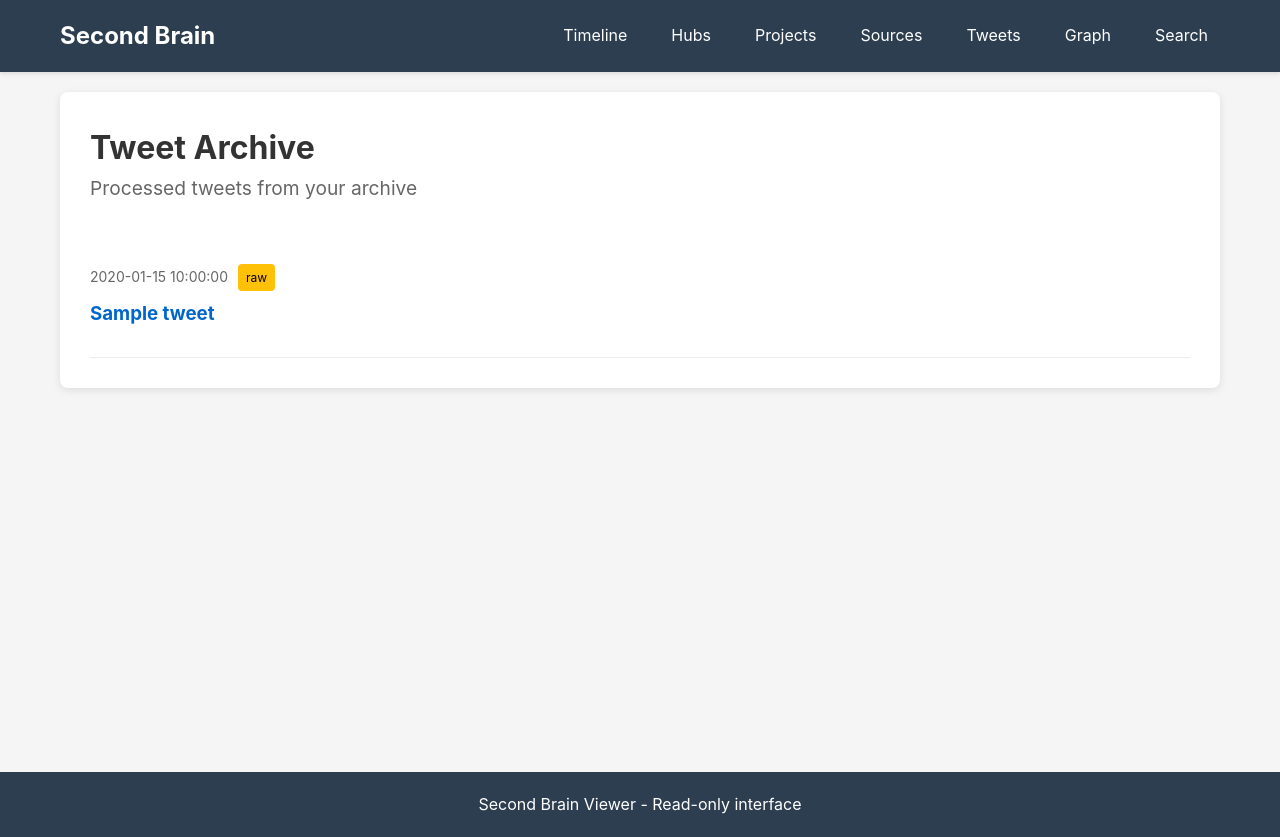
After one commit to Connoise/Kani-miso, a Flask app: template scripts/viewer/templates/tweets.html in a window 1280 px wide. The commit adds this page. Run offline with Flask 3, Linux system fonts and the light colour scheme; the template is opened without the code that fills it: most values are stand-ins (such as "Sample title", 1, 10 or a date in 2020); parts of the project's set-up code (start-up, migrations or seed data) failed here and were passed over.

Commit message:
feat: Add tweets section, fix sources, and add timeline sorting
Major Features:
- Add /tweets route to browse processed tweets from archive
- Include tweets in graph visualization with blue styling
- Add timeline sorting (newest first / oldest first)
- Fix sources view to show all sources (was only showing 1)

Tweets Support:
- New /tweets route and tweets.html template
- Tweet badge and graph node styling (blue theme)
- Add tweets to navigation menu and home page
- Tweets included in type filter on timeline

Timeline Improvements:
- Add sort dropdown: Newest First (desc) / Oldest First (asc)
- Pass sort_order parameter to get_timeline()
- Update indexer to support ORDER BY ASC/DESC
- Add tweet type to timeline filter options

Sources Fix:
- Remove broken source_type filtering (was querying non-existent frontmatter column)
- Now shows ALL sources from vault/sources folder
- Sources query simplified to: WHERE type = 'source'

Graph Updates:
- Tweet nodes styled with blue fill (#0d6efd)
- Badge-tweet CSS: light blue background
- Tweets automatically included in graph if type='tweet'

All entity types now browsable: Notes, Reflections, Sources, Tweets, Projects, Hubs.

```diff
--- a/scripts/viewer/app.py
+++ b/scripts/viewer/app.py
@@ -85,14 +85,15 @@ def create_app(vault_path: Path, config: dict = None):
             'show_archived': request.args.get('show_archived', 'true') == 'true'
         }
 
-        # Get pagination parameters
+        # Get sort and pagination parameters
+        sort_order = request.args.get('sort', 'desc')  # desc = newest first, asc = oldest first
         limit = int(request.args.get('limit', 20))
         offset = int(request.args.get('offset', 0))
 
         # Get timeline data
-        notes = get_timeline(get_db(), filters, limit, offset)
+        notes = get_timeline(get_db(), filters, limit, offset, sort_order)
 
-        return render_template('timeline.html', notes=notes, filters=filters, offset=offset, limit=limit)
+        return render_template('timeline.html', notes=notes, filters=filters, offset=offset, limit=limit, sort_order=sort_order)
 
     @app.route('/hubs')
     def hubs():
@@ -176,24 +177,28 @@ def create_app(vault_path: Path, config: dict = None):
     @app.route('/sources')
     def sources():
         """Source atlas view."""
-        source_type = request.args.get('source_type')
-
-        where_clause = "type = 'source'"
-        params = []
-
-        if source_type:
-            where_clause += " AND frontmatter LIKE ?"
-            params.append(f'%source_type: {source_type}%')
-
-        cursor = get_db().execute(f"""
-            SELECT path, filename, title, created_at, preview
+        cursor = get_db().execute("""
+            SELECT path, filename, title, created_at, preview, type
             FROM notes
-            WHERE {where_clause}
+            WHERE type = 'source'
             ORDER BY created_at DESC
-        """, params)
+        """)
 
         sources = [dict(row) for row in cursor]
-        return render_template('sources.html', sources=sources, current_filter=source_type)
+        return render_template('sources.html', sources=sources)
+
+    @app.route('/tweets')
+    def tweets():
+        """Tweets atlas view."""
+        cursor = get_db().execute("""
+            SELECT path, filename, title, created_at, preview, status
+            FROM notes
+            WHERE type = 'tweet'
+            ORDER BY created_at DESC
+        """)
+
+        tweets = [dict(row) for row in cursor]
+        return render_template('tweets.html', tweets=tweets)
 
     @app.route('/note/<path:note_path>')
     def note_detail(note_path):
--- a/scripts/viewer/indexer.py
+++ b/scripts/viewer/indexer.py
@@ -276,7 +276,7 @@ def search_notes(db: sqlite3.Connection, query: str, limit: int = 50) -> list[di
     return results
 
 
-def get_timeline(db: sqlite3.Connection, filters: dict = None, limit: int = 50, offset: int = 0) -> list[dict]:
+def get_timeline(db: sqlite3.Connection, filters: dict = None, limit: int = 50, offset: int = 0, sort_order: str = 'desc') -> list[dict]:
     """
     Get notes for timeline view.
 
@@ -285,6 +285,7 @@ def get_timeline(db: sqlite3.Connection, filters: dict = None, limit: int = 50,
         filters: Dict of filter criteria (type, status, hub, date_range, show_archived)
         limit: Maximum results
         offset: Offset for pagination
+        sort_order: Sort order ('desc' for newest first, 'asc' for oldest first)
 
     Returns:
         List of note dicts
@@ -317,12 +318,13 @@ def get_timeline(db: sqlite3.Connection, filters: dict = None, limit: int = 50,
 
     # Build query
     where_sql = " AND ".join(where_clauses) if where_clauses else "1=1"
+    order_direction = "DESC" if sort_order == 'desc' else "ASC"
 
     cursor = db.execute(f"""
         SELECT path, filename, title, type, status, created_at, preview
         FROM notes
         WHERE {where_sql}
-        ORDER BY created_at DESC
+        ORDER BY created_at {order_direction}
         LIMIT ? OFFSET ?
     """, (*params, limit, offset))
 
--- a/scripts/viewer/static/css/style.css
+++ b/scripts/viewer/static/css/style.css
@@ -160,6 +160,11 @@ a.dead-link {
 .badge-source {
   background-color: #fff3cd;
   color: #856404;
+}
+
+.badge-tweet {
+  background-color: #cfe2ff;
+  color: #084298;
 }
 
 .badge-project {
@@ -486,6 +491,51 @@ a.dead-link {
   margin-top: 8px;
 }
 
+/* Tweets */
+.tweets-container {
+  background: white;
+  padding: 30px;
+  border-radius: 8px;
+  box-shadow: 0 2px 8px rgba(0,0,0,0.1);
+}
+
+.tweet-list {
+  margin-top: 20px;
+}
+
+.tweet-item {
+  border-bottom: 1px solid #e9ecef;
+  padding: 20px 0;
+}
+
+.tweet-item h3 {
+  margin-bottom: 8px;
+}
+
+.tweet-header {
+  display: flex;
+  align-items: center;
+  gap: 10px;
+  margin-bottom: 8px;
+}
+
+.tweet-date {
+  color: #666;
+  font-size: 14px;
+}
+
+.tweet-preview {
+  color: #666;
+  font-size: 14px;
+  margin-top: 8px;
+}
+
+.no-results {
+  text-align: center;
+  padding: 40px;
+  color: #666;
+}
+
 /* Note detail */
 .note-detail {
   display: grid;
@@ -645,6 +695,12 @@ a.dead-link {
   stroke-width: 1.5px;
 }
 
+.node-tweet {
+  fill: #0d6efd;
+  stroke: #084298;
+  stroke-width: 1.5px;
+}
+
 .node-project {
   fill: #6f42c1;
   stroke: #5a32a3;
--- a/scripts/viewer/templates/base.html
+++ b/scripts/viewer/templates/base.html
@@ -16,6 +16,7 @@
                 <a href="/hubs" class="nav-link">Hubs</a>
                 <a href="/projects" class="nav-link">Projects</a>
                 <a href="/sources" class="nav-link">Sources</a>
+                <a href="/tweets" class="nav-link">Tweets</a>
                 <a href="/graph" class="nav-link">Graph</a>
                 <a href="/search" class="nav-link">Search</a>
             </div>
--- a/scripts/viewer/templates/index.html
+++ b/scripts/viewer/templates/index.html
@@ -28,6 +28,11 @@
             <p>Browse external materials</p>
         </a>
 
+        <a href="/tweets" class="home-card">
+            <h2>Tweets</h2>
+            <p>View processed tweets from archive</p>
+        </a>
+
         <a href="/graph" class="home-card">
             <h2>Graph</h2>
             <p>Visualize connections between notes</p>
--- /dev/null
+++ b/scripts/viewer/templates/tweets.html
@@ -0,0 +1,29 @@
+{% extends "base.html" %}
+
+{% block title %}Tweets - Second Brain Viewer{% endblock %}
+
+{% block content %}
+<div class="tweets-container">
+    <h1>Tweet Archive</h1>
+    <p class="subtitle">Processed tweets from your archive</p>
+
+    <div class="tweet-list">
+        {% for tweet in tweets %}
+        <div class="tweet-item">
+            <div class="tweet-header">
+                <span class="tweet-date">{{ tweet.created_at|format_date }}</span>
+                {% if tweet.status %}
+                <span class="status-badge status-{{ tweet.status }}">{{ tweet.status }}</span>
+                {% endif %}
+            </div>
+            <h3><a href="/note/{{ tweet.path }}">{{ tweet.title }}</a></h3>
+            <p class="tweet-preview">{{ tweet.preview }}</p>
+        </div>
+        {% endfor %}
+    </div>
+
+    {% if tweets|length == 0 %}
+    <p class="no-results">No tweets found in your archive.</p>
+    {% endif %}
+</div>
+{% endblock %}
```
Also changed, not shown: scripts/viewer/templates/timeline.html (+9 -0 lines).
